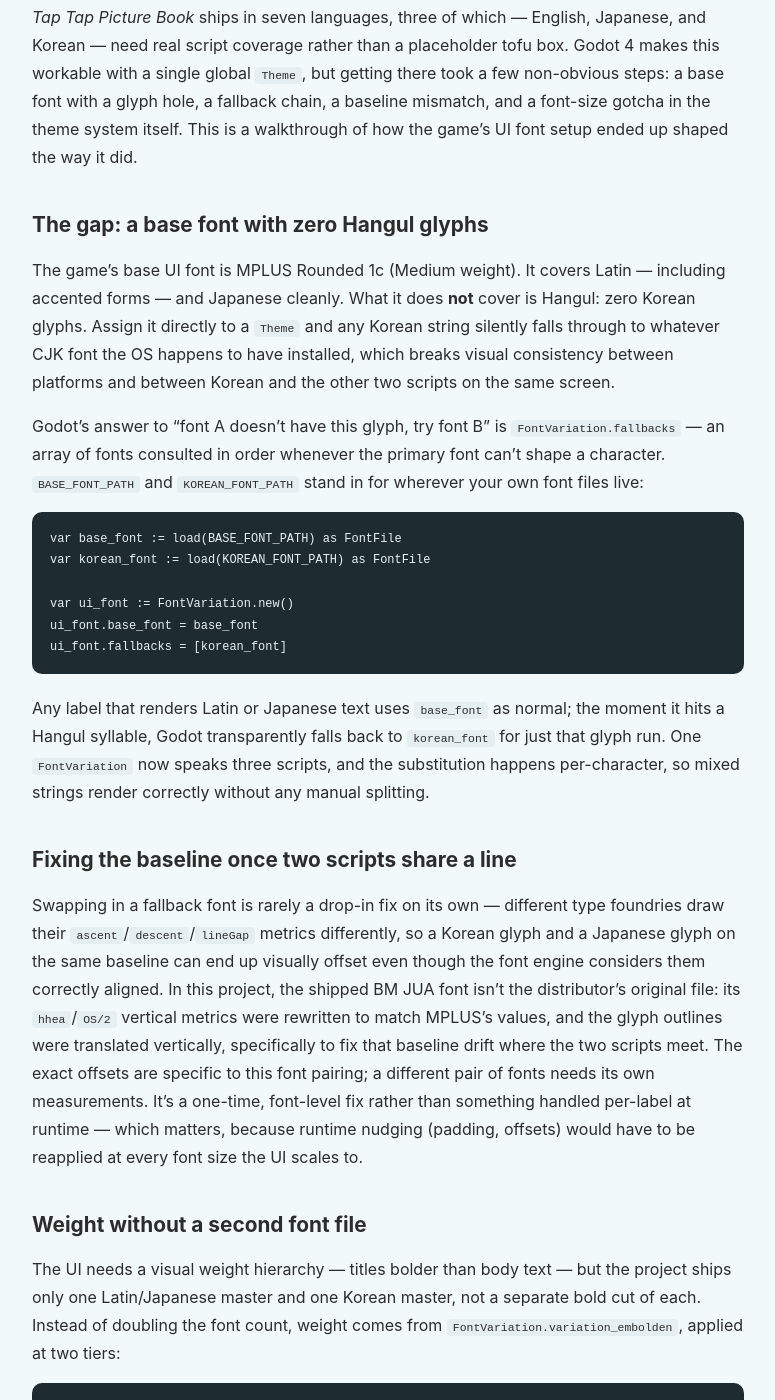
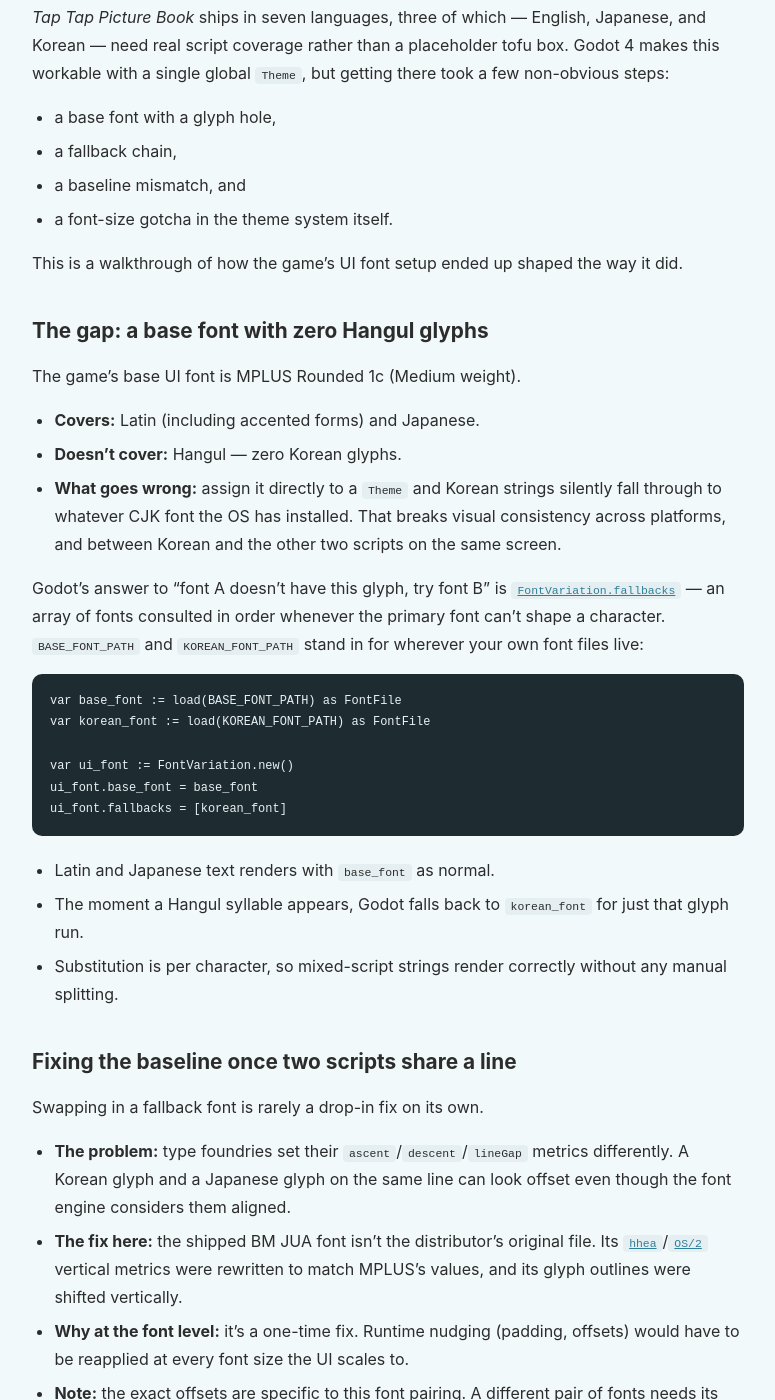
Before and after one commit to crobmaster/crobmaster.github.io, a Jekyll site: the page built from _posts/2026-09-09-cjk-font-fallback-in-godot-4.md, in a window 1280 px wide and 1400 px high, scrolled down 302 px. Shown: the whole window, without its empty margins (252-1027 px from the left). Built offline with Jekyll 4.4.1, drawn with Linux system fonts in a browser that asks for light colours; some of the changed text lies outside the part shown.

Commit message:
Add reference links, tables, and bullet lists to posts
Link official docs where APIs and specs are first mentioned, summarize
comparisons in tables, and break long paragraphs into bullet lists.

Co-Authored-By: Claude Opus 5 <noreply@anthropic.com>

````diff
--- a/_posts/2026-09-09-cjk-font-fallback-in-godot-4.md
+++ b/_posts/2026-09-09-cjk-font-fallback-in-godot-4.md
@@ -7,13 +7,24 @@ description: "How Tap Tap Picture Book renders Latin, Japanese, and Korean from
 image: /icon.png
 ---
 
-*Tap Tap Picture Book* ships in seven languages, three of which — English, Japanese, and Korean — need real script coverage rather than a placeholder tofu box. Godot 4 makes this workable with a single global `Theme`, but getting there took a few non-obvious steps: a base font with a glyph hole, a fallback chain, a baseline mismatch, and a font-size gotcha in the theme system itself. This is a walkthrough of how the game's UI font setup ended up shaped the way it did.
+*Tap Tap Picture Book* ships in seven languages, three of which — English, Japanese, and Korean — need real script coverage rather than a placeholder tofu box. Godot 4 makes this workable with a single global `Theme`, but getting there took a few non-obvious steps:
+
+- a base font with a glyph hole,
+- a fallback chain,
+- a baseline mismatch, and
+- a font-size gotcha in the theme system itself.
+
+This is a walkthrough of how the game's UI font setup ended up shaped the way it did.
 
 ## The gap: a base font with zero Hangul glyphs
 
-The game's base UI font is MPLUS Rounded 1c (Medium weight). It covers Latin — including accented forms — and Japanese cleanly. What it does **not** cover is Hangul: zero Korean glyphs. Assign it directly to a `Theme` and any Korean string silently falls through to whatever CJK font the OS happens to have installed, which breaks visual consistency between platforms and between Korean and the other two scripts on the same screen.
+The game's base UI font is MPLUS Rounded 1c (Medium weight).
 
-Godot's answer to "font A doesn't have this glyph, try font B" is `FontVariation.fallbacks` — an array of fonts consulted in order whenever the primary font can't shape a character. `BASE_FONT_PATH` and `KOREAN_FONT_PATH` stand in for wherever your own font files live:
+- **Covers:** Latin (including accented forms) and Japanese.
+- **Doesn't cover:** Hangul — zero Korean glyphs.
+- **What goes wrong:** assign it directly to a `Theme` and Korean strings silently fall through to whatever CJK font the OS has installed. That breaks visual consistency across platforms, and between Korean and the other two scripts on the same screen.
+
+Godot's answer to "font A doesn't have this glyph, try font B" is [`FontVariation.fallbacks`](https://docs.godotengine.org/en/stable/classes/class_font.html#class-font-property-fallbacks) — an array of fonts consulted in order whenever the primary font can't shape a character. `BASE_FONT_PATH` and `KOREAN_FONT_PATH` stand in for wherever your own font files live:
 
 ```gdscript
 var base_font := load(BASE_FONT_PATH) as FontFile
@@ -24,15 +35,22 @@ ui_font.base_font = base_font
 ui_font.fallbacks = [korean_font]
 ```
 
-Any label that renders Latin or Japanese text uses `base_font` as normal; the moment it hits a Hangul syllable, Godot transparently falls back to `korean_font` for just that glyph run. One `FontVariation` now speaks three scripts, and the substitution happens per-character, so mixed strings render correctly without any manual splitting.
+- Latin and Japanese text renders with `base_font` as normal.
+- The moment a Hangul syllable appears, Godot falls back to `korean_font` for just that glyph run.
+- Substitution is per character, so mixed-script strings render correctly without any manual splitting.
 
 ## Fixing the baseline once two scripts share a line
 
-Swapping in a fallback font is rarely a drop-in fix on its own — different type foundries draw their `ascent`/`descent`/`lineGap` metrics differently, so a Korean glyph and a Japanese glyph on the same baseline can end up visually offset even though the font engine considers them correctly aligned. In this project, the shipped BM JUA font isn't the distributor's original file: its `hhea`/`OS/2` vertical metrics were rewritten to match MPLUS's values, and the glyph outlines were translated vertically, specifically to fix that baseline drift where the two scripts meet. The exact offsets are specific to this font pairing; a different pair of fonts needs its own measurements. It's a one-time, font-level fix rather than something handled per-label at runtime — which matters, because runtime nudging (padding, offsets) would have to be reapplied at every font size the UI scales to.
+Swapping in a fallback font is rarely a drop-in fix on its own.
+
+- **The problem:** type foundries set their `ascent`/`descent`/`lineGap` metrics differently. A Korean glyph and a Japanese glyph on the same line can look offset even though the font engine considers them aligned.
+- **The fix here:** the shipped BM JUA font isn't the distributor's original file. Its [`hhea`](https://learn.microsoft.com/en-us/typography/opentype/spec/hhea)/[`OS/2`](https://learn.microsoft.com/en-us/typography/opentype/spec/os2) vertical metrics were rewritten to match MPLUS's values, and its glyph outlines were shifted vertically.
+- **Why at the font level:** it's a one-time fix. Runtime nudging (padding, offsets) would have to be reapplied at every font size the UI scales to.
+- **Note:** the exact offsets are specific to this font pairing. A different pair of fonts needs its own measurements.
 
 ## Weight without a second font file
 
-The UI needs a visual weight hierarchy — titles bolder than body text — but the project ships only one Latin/Japanese master and one Korean master, not a separate bold cut of each. Instead of doubling the font count, weight comes from `FontVariation.variation_embolden`, applied at two tiers:
+The UI needs a visual weight hierarchy — titles bolder than body text — but the project ships only one Latin/Japanese font and one Korean font, not a separate bold cut of each. Instead of doubling the font count, weight comes from [`FontVariation.variation_embolden`](https://docs.godotengine.org/en/stable/classes/class_fontvariation.html), applied at two tiers:
 
 ```gdscript
 var korean_font_title := FontVariation.new()
@@ -54,11 +72,24 @@ body_font.variation_embolden = 0.2
 body_font.fallbacks = [korean_font_body]
 ```
 
-`ui_font` (titles, emphasis, and the theme default) and `body_font` (body and secondary text) each carry their *own* Korean fallback tuned to the same embolden value, so the two scripts land at matching visual weight instead of Korean text looking heavier or lighter than the Latin/Japanese text next to it. The embolden numbers themselves aren't derived from any formula — they're hand-picked by comparing renders on a real device and in the editor, and they'll likely keep shifting as the UI evolves. Treat `0.5` and `0.2` as example starting points, not recommended values.
+| Font | Used for | Embolden | Korean fallback |
+|---|---|---|---|
+| `ui_font` | Titles, emphasis, theme default | `0.5` | `korean_font_title` (`0.5`) |
+| `body_font` | Body and secondary text | `0.2` | `korean_font_body` (`0.2`) |
+
+- **Matching fallbacks:** each tier carries its *own* Korean fallback with the same embolden value, so Korean text doesn't look heavier or lighter than the Latin/Japanese text next to it.
+- **Hand-tuned values:** the numbers aren't derived from a formula. They were picked by comparing renders on a real device and in the editor, and will likely keep shifting as the UI evolves.
+- **Treat `0.5` and `0.2` as examples**, not recommended values.
 
 ## The theme font-size trap
 
-One gotcha that's easy to lose an hour to: setting `Theme.default_font_size` is **not enough** to change font size globally. Godot's built-in theme overrides font size per control type, so a fresh `Theme` still needs each type covered explicitly, and the theme has to actually be assigned to the tree root before it takes effect. `FONT_SIZE` and the list of control types are examples; cover whichever controls your UI uses:
+One gotcha that's easy to lose an hour to: setting [`Theme.default_font_size`](https://docs.godotengine.org/en/stable/classes/class_theme.html) is **not enough** to change font size globally.
+
+- Godot's built-in theme sets font size per control type, and those per-type values win over `default_font_size`.
+- So a fresh `Theme` needs each control type covered explicitly.
+- The theme also has to be assigned to the tree root before it takes effect.
+
+`FONT_SIZE` and the list of control types below are examples; cover whichever controls your UI uses:
 
 ```gdscript
 var theme := Theme.new()
@@ -71,13 +102,18 @@ for type in ["Label", "Button", "RichTextLabel", "LineEdit", "CheckButton", "Che
 get_tree().root.theme = theme
 ```
 
-Skip the per-type loop and `default_font_size` quietly does nothing for `Label` or `Button` — the built-in theme's per-type value wins. This is called once at startup, ahead of platform-specific window setup, so the correct theme is in place before the first frame renders.
+- Skip the per-type loop and `default_font_size` quietly does nothing for `Label` or `Button`.
+- This runs once at startup, before platform-specific window setup, so the right theme is in place before the first frame renders.
 
 ## Keeping the binary small: subsetting on a schedule, not automatically
 
-Shipping full CJK font files would bloat the app for glyphs the game never actually uses. A build script subsets the original fonts down to only the characters that are actually referenced, pulled from three places: every string in the translation files, hardcoded string literals in scripts and scenes (comments excluded — the regex only matches quoted literals), and the printable ASCII range as a safety baseline so digits and symbols never go missing. Each font is mapped to the languages it serves, and requesting a character a given font doesn't have is a silent no-op rather than an error — so overlapping character requests across fonts are harmless. The details are in [Subsetting Fonts for a Multilingual Godot Game]({% post_url 2026-09-14-subsetting-fonts-for-a-multilingual-godot-game %}).
+Shipping full CJK font files would bloat the app with glyphs the game never uses, so a build script subsets the original fonts down to the characters that are actually referenced.
 
-The script doesn't watch for changes automatically. It's a manual step before release, run again whenever locale text, font masters, or hardcoded strings change — with a `--dry-run` pass first to confirm new characters are actually covered before regenerating the shipped fonts.
+- **Character sources:** translation files, string literals in scripts and scenes (comments excluded), and printable ASCII as a safety baseline.
+- **Per-font mapping:** each font is built only from the languages it serves. Requesting a character a font doesn't have is silently ignored, so overlapping requests are harmless.
+- **Manual, not automatic:** the script is rerun whenever translation text, fonts, or hardcoded strings change, with a dry run first to confirm new characters are covered.
+
+The details are in [Subsetting Fonts for a Multilingual Godot Game]({% post_url 2026-09-14-subsetting-fonts-for-a-multilingual-godot-game %}).
 
 ## Takeaways
 
````
Also changed, not shown: _posts/2026-09-09-gpgs-achievement-import-failure.md (+39 -8 lines), _posts/2026-09-14-subsetting-fonts-for-a-multilingual-godot-game.md (+42 -14 lines).
